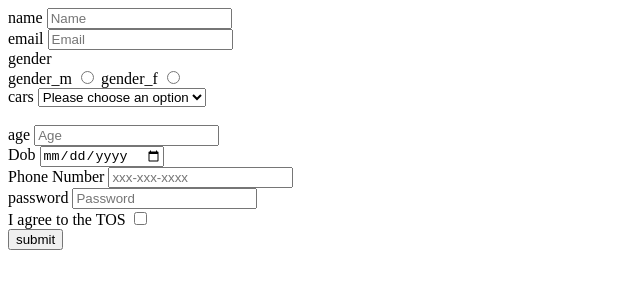
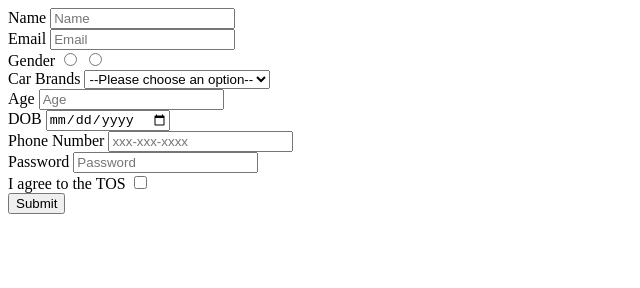
Before and after one commit to acciojob/signup-form-car-Tejashritagad-45, a website: page main.html in a window 1280 px wide. Shown: the whole page, without its empty margins (0-640 px from the left). Drawn offline with Linux system fonts and the light colour scheme.

Commit message:
created a submission

```diff
--- a/main.html
+++ b/main.html
@@ -13,37 +13,32 @@
 
 	<form  method="post">
 
-   <label for="name">name</label>
-	<input id="name" type="text" placeholder="Name" required>
+   <label for="name">Name</label>
+	<input id="name" type="text" placeholder="Name" required="Yes">
 	<div>
-     <label for="email">email</label>
-	<input id="email" type="email" placeholder="Email" required>
+     <label for="email">Email</label>
+	<input id="email" type="email" placeholder="Email" required="Yes">
 	</div>
 	<div>
-		<label for="gender">gender</label>
-		</div>
-		<div>
-       <label for="gender_m"> gender_m</label>
-	  <input id="gender_m"  name="gender"  type="radio" required >
-        <label for="gender_f">gender_f</label>
-	    <input id="gender_f"   name="gender"    type="radio" required>
+		<label for="gender">Gender</label>
+	  <input id="gender_m"  name="gender"  type="radio" required ="Yes">
+	  <input id="gender_f"   name="gender"    type="radio" required="Yes">
 	</div>
 	<div>
-		 <label for="cars">cars</label>
-		<select  id="cars" required >
-		<option value="please choose an option">Please choose an option</option>
+		 <label for="cars">Car Brands</label>
+		<select  id="cars" required="Yes" >
+		<option value="">--Please choose an option--</option>
 		<option>volvo</option>
 	    <option>hyudai</option>
 		</select>
 	</div>
-		<br>
 		<div>
-		<label for="age">age</label>
-		<input  id="age"  type="number" placeholder="Age" required>
+		<label for="age">Age</label>
+		<input  id="age"  type="number" placeholder="Age" required="Yes">
 	</div>
 	<div>
-		<label for="dob"> Dob</label>
-		<input id="dob" type="date" required>
+		<label for="dob"> DOB</label>
+		<input id="dob" type="date" required="Yes">
 	</div>
 	<div>
 		<label for="tel">Phone Number</label>
@@ -51,14 +46,14 @@
 		</div>
 
 	<div>
-		<label for="password">password </label>
-		<input id="password" type="password" placeholder="Password" required>
+		<label for="password">Password </label>
+		<input id="password" type="password" placeholder="Password" required="Yes">
 	</div>
 	<div>
 		<label for="tos">I agree to the TOS</label>
-		<input id="tos" type="checkbox" required>
+		<input id="tos" type="checkbox" required="Yes">
 	</div>
-	<button  type="submit">submit</button>
+	<button  type="submit">Submit</button>
 	</form>
 
 
```
